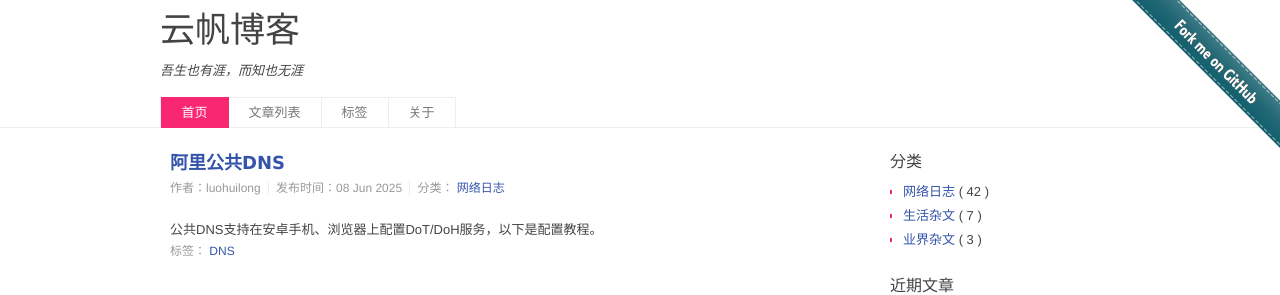
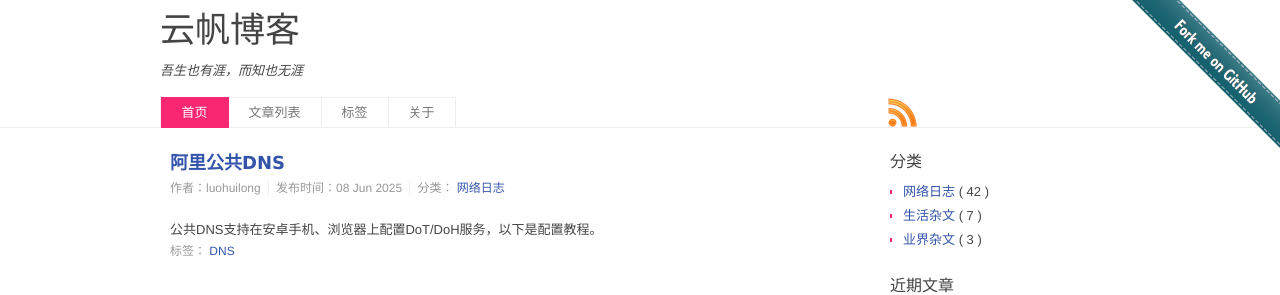
Before and after one commit to luohuilong/logan-jekyll-blog, a Jekyll site: the page built from index.html, in a window 1280 px wide. Shown: the top 295 px of the page. Built offline with Jekyll 4.4.1, drawn with Linux system fonts in a browser that asks for light colours; the list of posts is cut into pages by our own code.

Commit message:
gg files

```diff
--- a/_config.yml
+++ b/_config.yml
@@ -10,7 +10,7 @@ blogname: 云帆博客
 blogdesc: 吾生也有涯，而知也无涯
 blogauthor: luohuilong
 ga: #G-07CJTP6XHK
-gtm: GTM-NHVJZMPB
+gtm: #GTM-NHVJZMPB
 gads: #ca-pub-3058445836660656
 
 # --------------- #
--- a/_includes/adsense.html
+++ b/_includes/adsense.html
@@ -0,0 +1 @@
+<script async src="https://pagead2.googlesyndication.com/pagead/js/adsbygoogle.js?client={{ site.gads }}" crossorigin="anonymous"></script>
--- a/_includes/nav.html
+++ b/_includes/nav.html
@@ -4,5 +4,6 @@
     <li {% if page.title == '文章列表' %} class="current" {% endif %}><a href="{{ site.url }}{{ site.base_url }}/posts/" title="文章列表">文章列表</a></li>
     <li {% if page.title == '标签' %} class="current" {% endif %}><a href="{{ site.url }}{{ site.base_url }}/tags/ " title="标签">标签</a></li>
     <li {% if page.title == '关于' %} class="current" {% endif %}><a href="{{ site.url }}/about.html " title="关于">关于</a></li>
+    <li class="subscribe"><a href="{{ site.url }}/feed.xml" rel="alternate" type="application/rss+xml" target="_blank"><img src="{{ site.url }}/assets/img/rss-b.png" alt="rss" /></a></li>
   </ul>
 </nav>
--- a/_layouts/base.html
+++ b/_layouts/base.html
@@ -11,13 +11,10 @@
 {% include meta.html %}
 {% seo title=false %}
 {% include assets.html %}
-{% include gtm.html %}
 {% if site.location != "cn" %}
-{% include adsense.html %}
 {% endif %}
 </head>
 <body>
-{% include gtm_noscript.html %}
 {% include header.html %}
 {% include nav.html %}
 <section class="container_16 clearfix">
```
